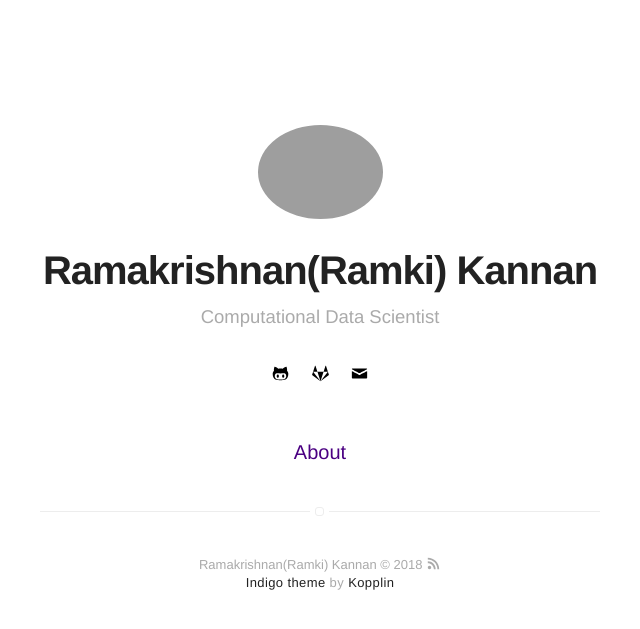
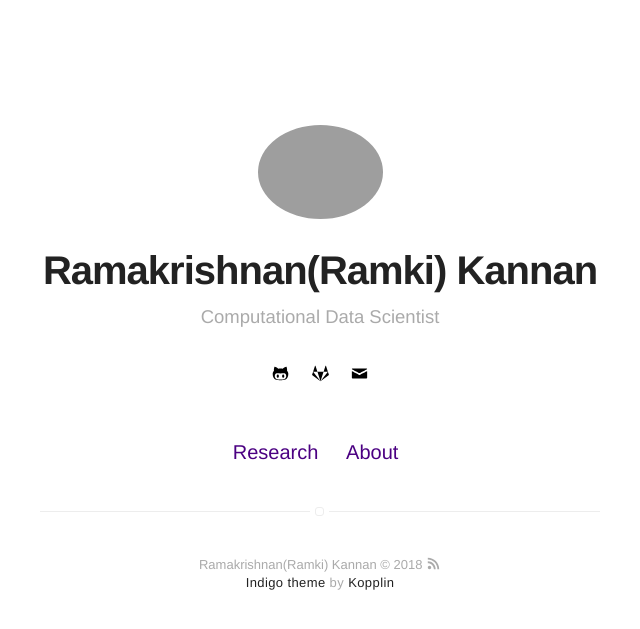
Before and after one commit to ramkikannan/ramkikannan.github.io, a Jekyll site: the page built from index.html, in a window 1280 px wide. Shown: the top 629 px of the page, without its empty margins (320-960 px from the left). Built offline with Jekyll 4.4.1, drawn with Linux system fonts in a browser that asks for light colours.

Commit message:
changing projects to research

```diff
--- a/_includes/nav.html
+++ b/_includes/nav.html
@@ -14,10 +14,10 @@
             {% endif %}
         {% endif %}
 
-        {% if site.projects == true %}
-            {% if page.title != "Projects" %}
+        {% if site.research == true %}
+            {% if page.title != "Research" %}
                 <li class="item">
-                    <a class="link" href="{{ site.url }}/projects">Projects</a>
+                    <a class="link" href="{{ site.url }}/research">Research</a>
                 </li>
             {% endif %}
         {% endif %}
```
